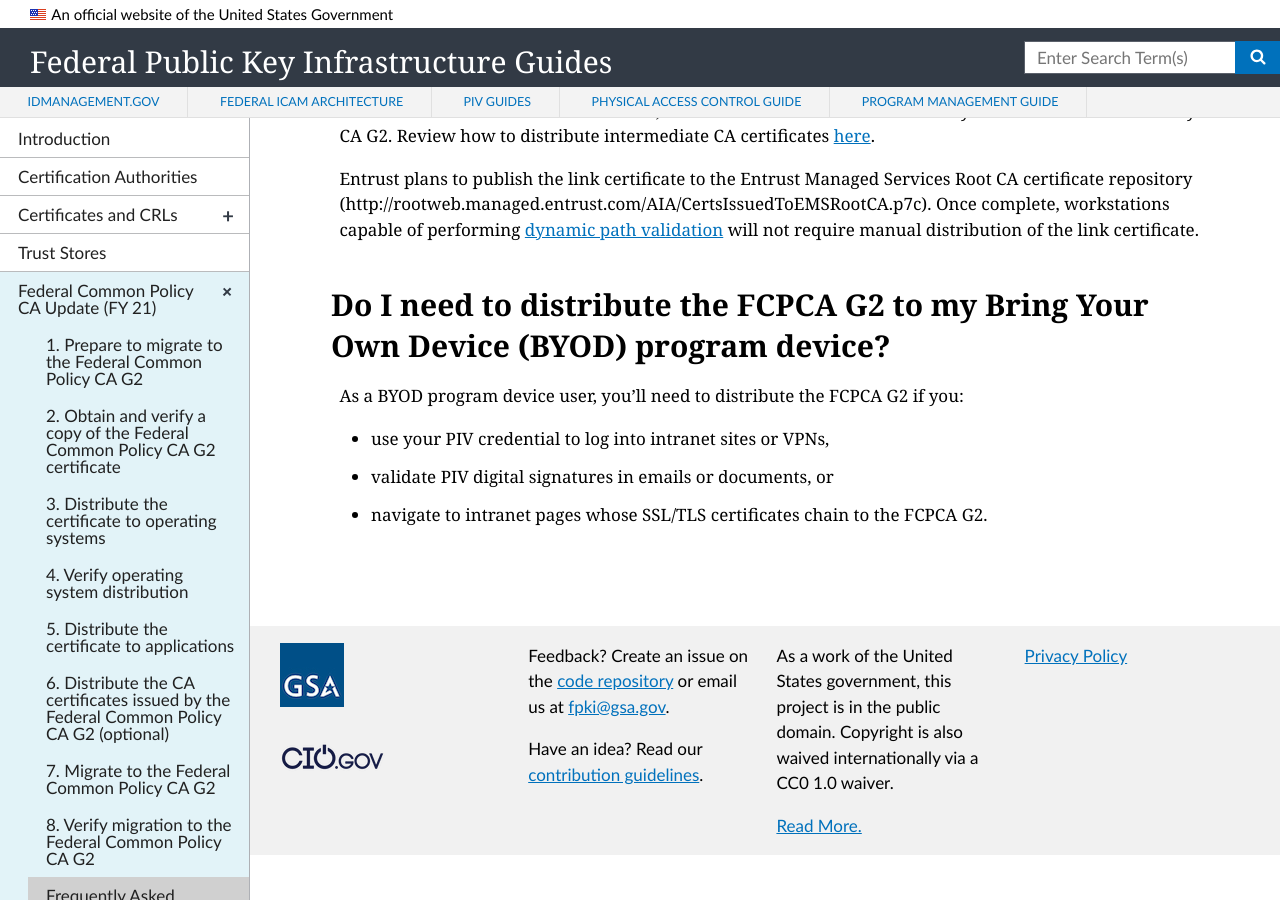
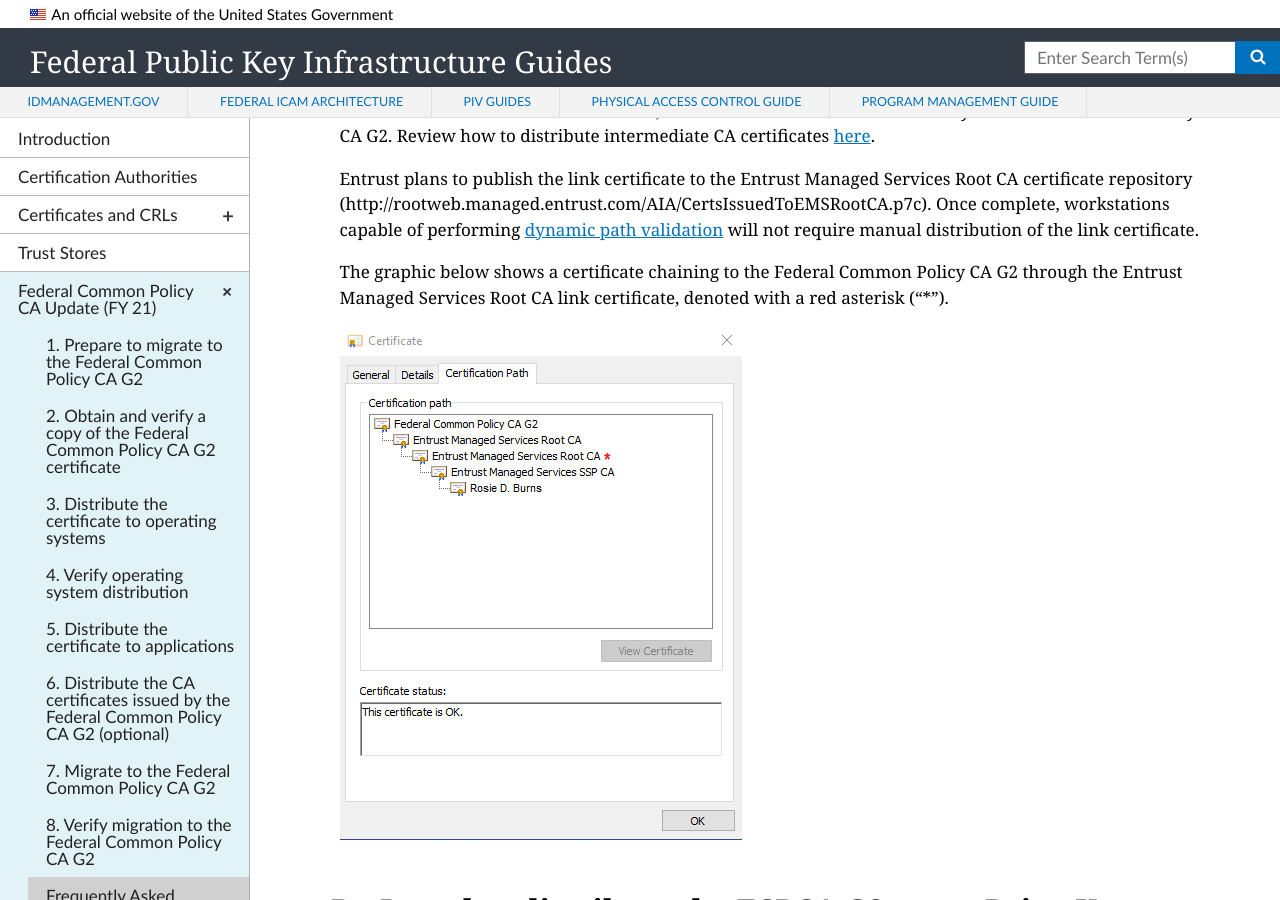
Before and after one commit to GSA/fpki-guides, a Jekyll site: the page built from _common/09_faq.md, in a window 1280 px wide and 900 px high, scrolled down 8384 px. Built offline with Jekyll 4.4.1, drawn with Linux system fonts in a browser that asks for light colours; nearby versions of some CDN libraries.

Commit message:
Update 09_faq.md

```diff
--- a/_common/09_faq.md
+++ b/_common/09_faq.md
@@ -121,6 +121,10 @@
 
 Entrust plans to publish the link certificate to the Entrust Managed Services Root CA certificate repository (http://rootweb.managed.entrust.com/AIA/CertsIssuedToEMSRootCA.p7c). Once complete, workstations capable of performing [dynamic path validation](https://fpki.idmanagement.gov/truststores/#how-do-i-set-dynamic-path-validation-for-the-microsoft-trust-store-in-windows-operating-systems\) will not require manual distribution of the link certificate.
 
+The graphic below shows a certificate chaining to the Federal Common Policy CA G2 through the Entrust Managed Services Root CA link certificate, denoted with a red asterisk ("*").
+
+![Link Certificate Path]({{site.baseurl}}/img/link-cert-path.png)
+
 ## Do I need to distribute the FCPCA G2 to my Bring Your Own Device (BYOD) program device?
 
 As a BYOD program device user, you'll need to distribute the FCPCA G2 if you:
```
